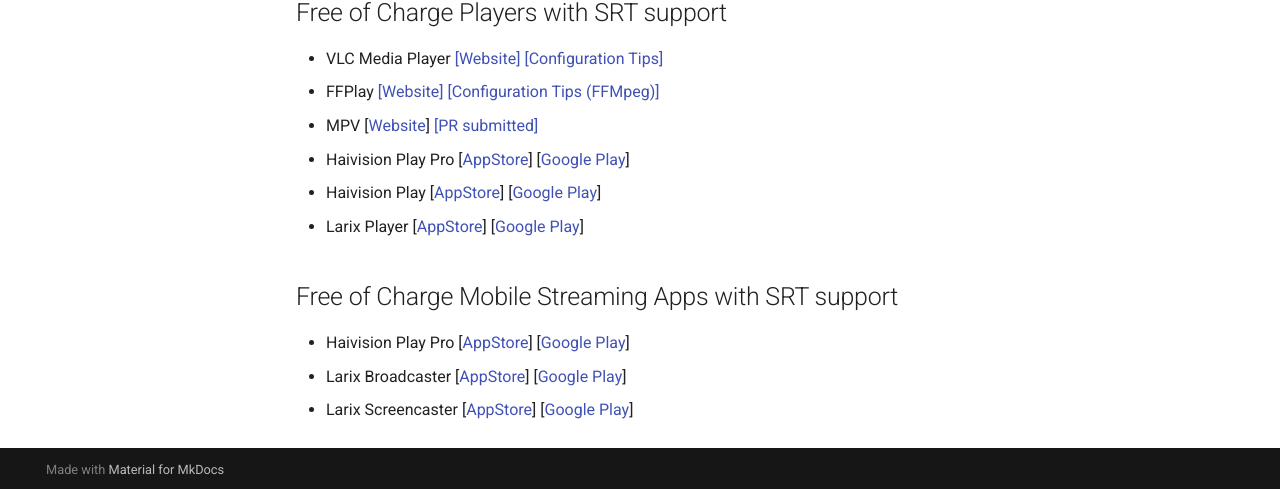
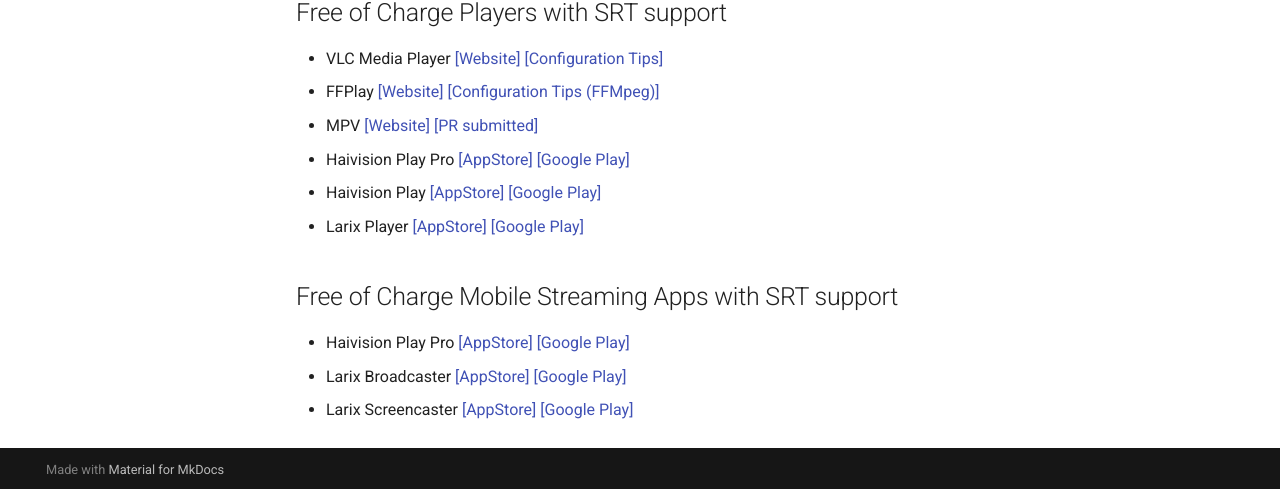
Before and after one commit to SRTLab/srt-cookbook, an MkDocs documentation site: the page built from docs/apps/index.md, in a window 1280 px wide and 1254 px high. Shown: the part 762-1251 px from the top of the window. Built offline with MkDocs 1.6.1 and Material for MkDocs 9.7.7, drawn with Linux system fonts in a browser that asks for light colours; comment, search, counter and statistics services are not loaded.

Commit message:
Fixed the braces in Apps

```diff
--- a/docs/apps/index.md
+++ b/docs/apps/index.md
@@ -17,12 +17,12 @@
 ## Free of Charge Players with SRT support
 * VLC Media Player [[Website]](https://www.videolan.org/vlc/index.html) [[Configuration Tips]](https://srtlab.github.io/srt-cookbook/apps/vlc-media-player/)
 * FFPlay [[Website]](http://ffmpeg.org/ffplay.html) [[Configuration Tips (FFMpeg)]](https://srtlab.github.io/srt-cookbook/apps/ffmpeg/)
-* MPV [[Website](https://github.com/mpv-player/mpv)] [[PR submitted]](https://github.com/mpv-player/mpv/pull/8139)
-* Haivision Play Pro [[AppStore](https://apps.apple.com/de/app/haivision-play-pro/id1482925169?l=en)] [[Google Play](https://play.google.com/store/apps/details?id=com.haivision.PlayPro)]
-* Haivision Play [[AppStore](https://apps.apple.com/de/app/haivision-play/id1054025311?l=en)] [[Google Play](https://play.google.com/store/apps/details?id=com.haivision.play)]
-* Larix Player [[AppStore](https://apps.apple.com/de/app/larix-player/id1238237026?l=en)] [[Google Play](https://play.google.com/store/apps/details?id=com.softvelum.sldp_player)]
+* MPV [[Website]](https://github.com/mpv-player/mpv) [[PR submitted]](https://github.com/mpv-player/mpv/pull/8139)
+* Haivision Play Pro [[AppStore]](https://apps.apple.com/de/app/haivision-play-pro/id1482925169?l=en) [[Google Play]](https://play.google.com/store/apps/details?id=com.haivision.PlayPro)
+* Haivision Play [[AppStore]](https://apps.apple.com/de/app/haivision-play/id1054025311?l=en) [[Google Play]](https://play.google.com/store/apps/details?id=com.haivision.play)
+* Larix Player [[AppStore]](https://apps.apple.com/de/app/larix-player/id1238237026?l=en) [[Google Play]](https://play.google.com/store/apps/details?id=com.softvelum.sldp_player)
 
 ## Free of Charge Mobile Streaming Apps with SRT support
-* Haivision Play Pro [[AppStore](https://apps.apple.com/de/app/haivision-play-pro/id1482925169?l=en)] [[Google Play](https://play.google.com/store/apps/details?id=com.haivision.PlayPro)]
-* Larix Broadcaster [[AppStore](https://apps.apple.com/us/app/larix-broadcaster/id1042474385)] [[Google Play](https://play.google.com/store/apps/details?id=com.wmspanel.larix_broadcaster)]
-* Larix Screencaster [[AppStore](https://apps.apple.com/us/app/larix-screencaster/id1477313005)] [[Google Play](https://play.google.com/store/apps/details?id=com.wmspanel.larix_screencaster)]
+* Haivision Play Pro [[AppStore]](https://apps.apple.com/de/app/haivision-play-pro/id1482925169?l=en) [[Google Play]](https://play.google.com/store/apps/details?id=com.haivision.PlayPro)
+* Larix Broadcaster [[AppStore]](https://apps.apple.com/us/app/larix-broadcaster/id1042474385) [[Google Play]](https://play.google.com/store/apps/details?id=com.wmspanel.larix_broadcaster)
+* Larix Screencaster [[AppStore]](https://apps.apple.com/us/app/larix-screencaster/id1477313005) [[Google Play]](https://play.google.com/store/apps/details?id=com.wmspanel.larix_screencaster)
```
